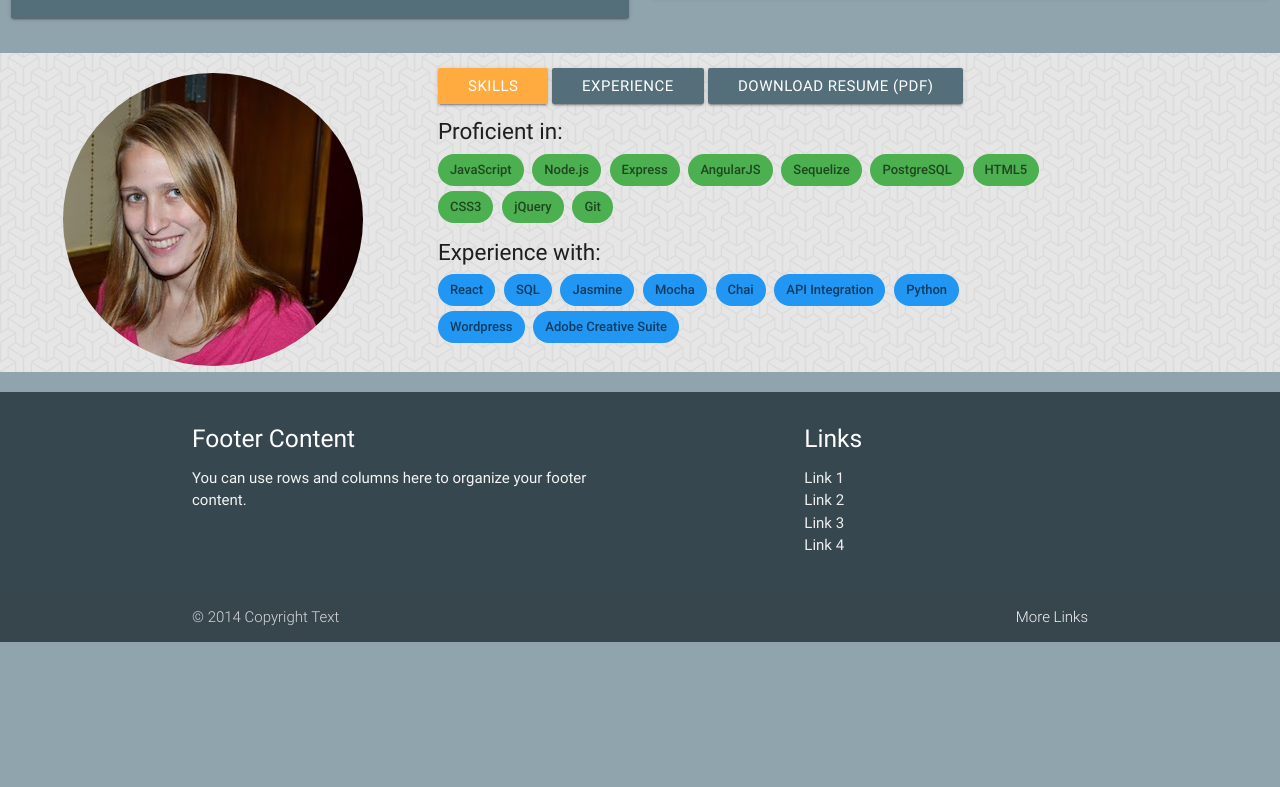
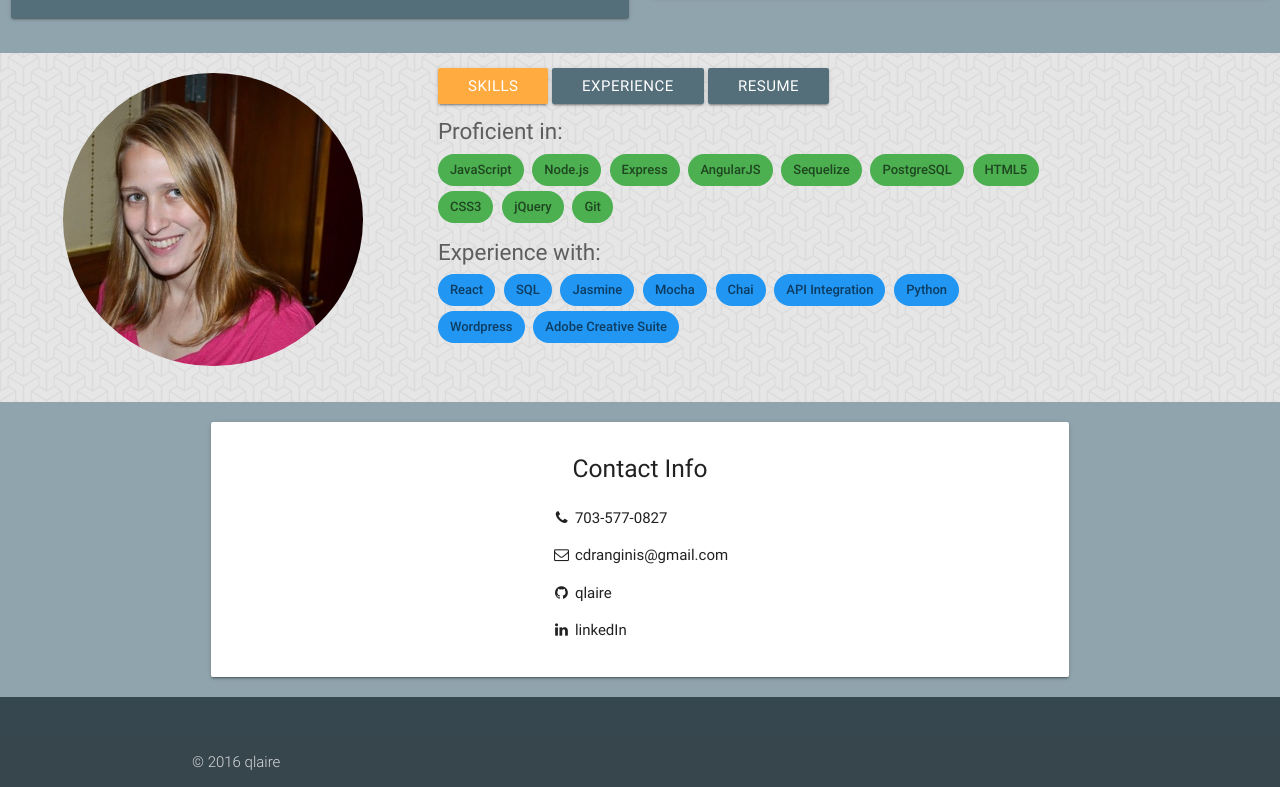
Before and after one commit to qlaire/portfolio, a website: page public/index.html in a window 1280 px wide. Shown: the part 707-1494 px from the top of the page. Before the commit the page ends 1349 px from the top, so only its background shows below. Drawn offline with nearby package versions, Linux system fonts and the light colour scheme.

Commit message:
updated contact info and pic

```diff
--- a/public/index.html
+++ b/public/index.html
@@ -65,14 +65,17 @@
       </div>
     </div>
     <div id="about" class="row cube-bg">
-      <div class="col s12 m4 profile-pic">
-        <img class="responsive-img circle" src="images/claire.JPG" alt="">
+      <div class="col s12 m4">
+        <div class="profile-pic">
+          <img class="responsive-img circle" src="images/claire5.jpg" alt="">
+
+        </div>
       </div>
       <div class="col s12 m6">
         <ul class="about-nav">
           <li><a class="waves-effect waves-light btn selected">Skills</a></li>
           <li><a class="waves-effect waves-light btn">Experience</a></li>
-          <li><a href="resources/dranginis_resume.pdf" class="waves-effect waves-light btn">Download Resume (PDF)</a></li>
+          <li><a href="resources/dranginis_resume.pdf" class="waves-effect waves-light btn">Resume</a></li>
         </ul>
         <div id="about-2">
           <div class="skills">
@@ -151,6 +154,19 @@
       </div>
 
     </div>
+    <div id="contact" class="row">
+      <div class="col s12">
+        <div class="card-panel white">
+          <h5>Contact Info</h5>
+          <div class="email-phone">
+              <p><i class="fa fa-phone fa-fw"></i>  <a href="tel:703-577-0827">703-577-0827</a></p>
+              <p><i class="fa fa-envelope-o fa-fw"></i>  <a href="mailto:cdranginis@gmail.com">cdranginis@gmail.com</a></p>
+              <p><i class="fa fa-github fa-fw"></i>  <a href="https://github.com/qlaire">qlaire</a></p>
+              <p><i class="fa fa-linkedin fa-fw"></i>  <a href="https://www.linkedin.com/in/clairedranginis">linkedIn</a></p>
+          </div>
+        </div>
+      </div>
+    </div>
 
 
   </main>
@@ -158,25 +174,11 @@
   <footer class="page-footer blue-grey darken-3">
     <div class="container">
       <div class="row">
-        <div class="col l6 s12">
-          <h5 class="white-text">Footer Content</h5>
-          <p class="grey-text text-lighten-4">You can use rows and columns here to organize your footer content.</p>
-        </div>
-        <div class="col l4 offset-l2 s12">
-          <h5 class="white-text">Links</h5>
-          <ul>
-            <li><a class="grey-text text-lighten-3" href="#!">Link 1</a></li>
-            <li><a class="grey-text text-lighten-3" href="#!">Link 2</a></li>
-            <li><a class="grey-text text-lighten-3" href="#!">Link 3</a></li>
-            <li><a class="grey-text text-lighten-3" href="#!">Link 4</a></li>
-          </ul>
-        </div>
       </div>
     </div>
     <div class="footer-copyright">
       <div class="container">
-      © 2014 Copyright Text
-      <a class="grey-text text-lighten-4 right" href="#!">More Links</a>
+      © 2016 qlaire
       </div>
     </div>
   </footer>
--- a/scss/main.scss
+++ b/scss/main.scss
@@ -38,6 +38,8 @@
     padding-bottom: 30px;
     margin-bottom: 0;
   }
+}
+
 .connect li {
   display: inline;
   padding: 10px;
@@ -48,7 +50,6 @@
     }
   }
 
-  }
 }
 
 .card-title-text {
@@ -74,6 +75,7 @@
 .skills {
   h5 {
     font-size: 1.5em;
+    color: #5e5e5e;
   }
 }
 
@@ -107,3 +109,26 @@
     margin-left: 2em;
   }
 }
+
+#about {
+  padding-bottom: 30px;
+}
+
+#contact .card-panel {
+  margin: 0 200px;
+  text-align: center;
+  p a {
+    color: #212121
+  }
+}
+
+.email-phone {
+  text-align: left;
+  display: inline-block;
+}
+
+@media (max-width: 800px) {
+  #contact .card-panel {
+    margin: 0;
+  }
+}
```
Also changed, not shown: public/css/main.css, public/images/claire.JPG (deleted), public/images/claire5.jpg (added). Lines whose indentation alone changed are shown as unchanged.
